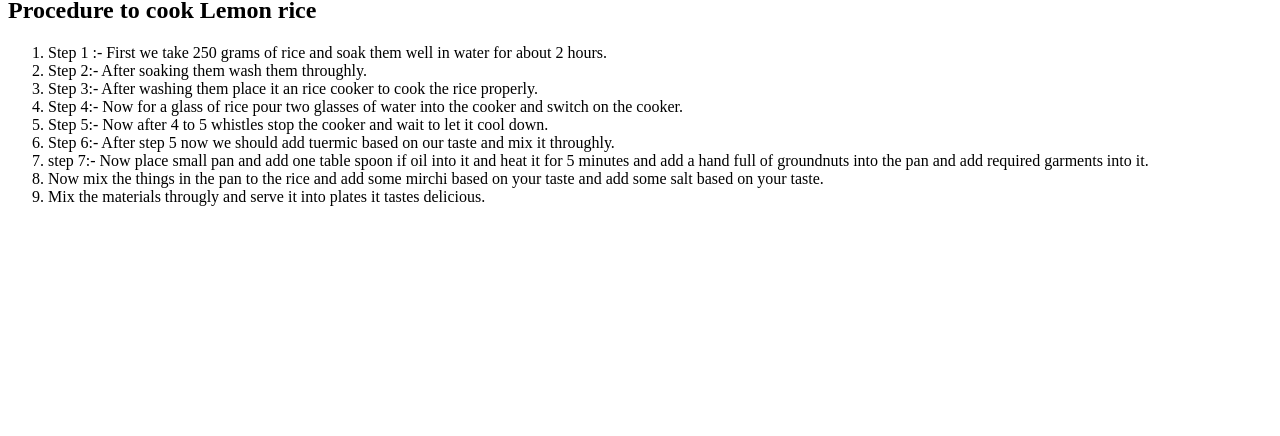
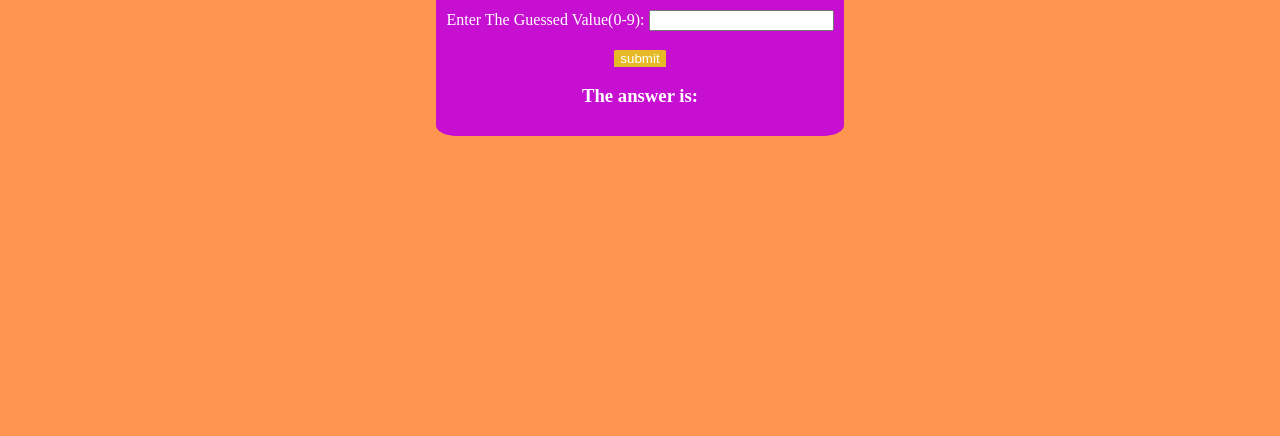
Before and after one commit to Haranarayanakarthik/HTML-introduction, a plain HTML site: page index.html in a window 1280 px wide. Shown: the part 380-816 px from the top of the page. Drawn offline with Linux system fonts and the light colour scheme.

Commit message:
Add files via upload

```diff
--- a/index.html
+++ b/index.html
@@ -1,32 +1,19 @@
-<h1>Karthik's Lemon Rice Recipe</h1>
-<h2>Ingridients required</h2>
-<h3>Primary Ingridients</h3>
-<ul>
-    <li>250 grams of rice</li>
-    <li>Handfull of ground nuts</li>
-    <li>corriander leaves</li>
-    <li>Turmeric</li>
-    <li>Salt as Required</li>
-</ul>
-<h3>For garnishing</h3>
-<ul>
-    <li>One tablespoon oil</li>
-    <li>Elachi</li>
-    <li>Moong dal</li>
-</ul>
-<h2>Procedure to cook Lemon rice</h2>
-<ol>
-    <li>Step 1 :- First we take 250 grams of rice and soak them well in water for about 2 hours.</li>
-    <li>Step 2:- After soaking them wash them throughly.</li>
-    <li>Step 3:- After washing them place it an rice cooker to cook the rice properly.</li>
-    <li>Step 4:- Now for a glass of rice pour two glasses of water into the cooker and switch on the cooker.</li>
-    <li>Step 5:- Now after 4 to 5 whistles stop the cooker and wait to let it cool down.</li>
-    <li>Step 6:- After step 5 now we should add tuermic based on our taste and mix it throughly.</li>
-    <li>step 7:- Now place small pan and add one table spoon if oil into it and heat it for 5 minutes and add a hand full of
-        groundnuts into the pan and add required garments into it.
-    </li>
-    <li>Now mix the things in the pan to the rice and add some mirchi based on your taste and add some salt based on your
-        taste.
-    </li>
-    <li>Mix the materials througly and serve it into plates it tastes delicious.</li>
-</ol>
+<!DOCTYPE html>
+<html lang="en">
+  <head>
+    <title>Document</title>
+    <link rel="stylesheet" href="./style.css" />
+  </head>
+  <body>
+    <div>
+      <form onclick="event.preventDefault();">
+        <h1>Guess The Number</h1>
+        <label for="n1">Enter The Guessed Value(0-9):</label>
+        <input type="number" id="n1" /><br /><br />
+        <input type="submit" value="submit" onclick="validate()" />
+        <h3 id="ans">The answer is:</h3>
+      </form>
+    </div>
+    <script src="./script.js"></script>
+  </body>
+</html>
--- /dev/null
+++ b/script.js
@@ -0,0 +1,14 @@
+function validate()
+{
+  var a = document.getElementById("n1");
+  a = a.value;
+  var b = Math.floor(Math.random() * 10);
+  var c = document.getElementById("ans");
+  if (a == b)
+  {
+    c.innerHTML = "You Gessed Right";
+  } else
+  {
+    c.innerHTML = "You Gessed Wrong. The answer is: " + b;
+  }
+}
--- /dev/null
+++ b/style.css
@@ -0,0 +1,23 @@
+form
+{
+  text-align: center;
+  border-radius: 5%;
+  background-color: #c60fd0;
+  color:#fff;
+  padding: 10px;
+}
+input[type="submit"] {
+  background-color: #e5ba26;
+  border: none;
+  color: #ffffff;
+  border-radius: 5%;
+}
+div {
+  display: flex;
+  justify-content: center;
+  align-items: center;
+  height: 100vh;
+}
+body {
+  background-color: rgba(255, 102, 0, 0.686);
+}
```
